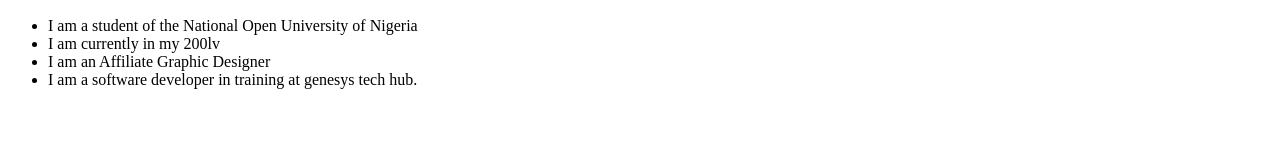
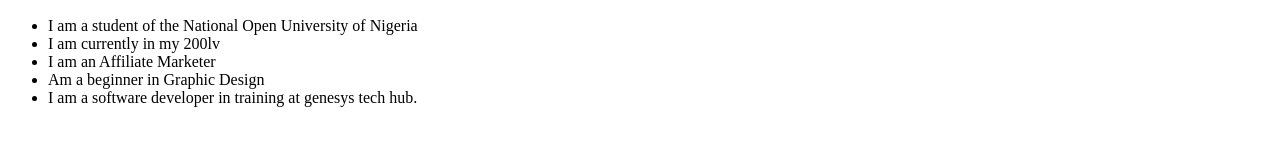
Before and after one commit to chinedudavid03/html-intro, a plain HTML site: page index.html in a window 1280 px wide. Shown: the part 554-700 px from the top of the page. Drawn offline with Linux system fonts and the light colour scheme.

Commit message:
Updated Bio

```diff
--- a/index.html
+++ b/index.html
@@ -35,7 +35,8 @@
     <ul>
         <li> I am a student of the National Open University of Nigeria</li>
         <li> I am currently in my 200lv</li>
-        <li> I am an Affiliate Graphic Designer</li>
+        <li> I am an Affiliate Marketer</li>
+        <li>  Am a beginner in Graphic Design</li>
         <li> I am a software developer in training at genesys tech hub.</li>
 
     </ul>
```
